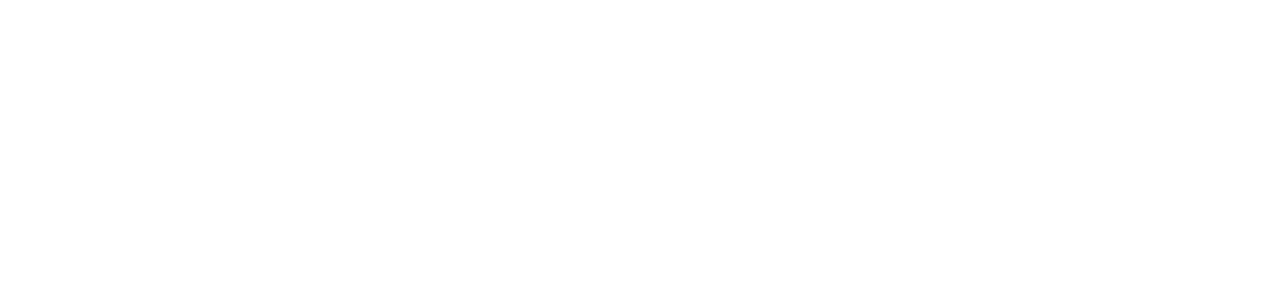
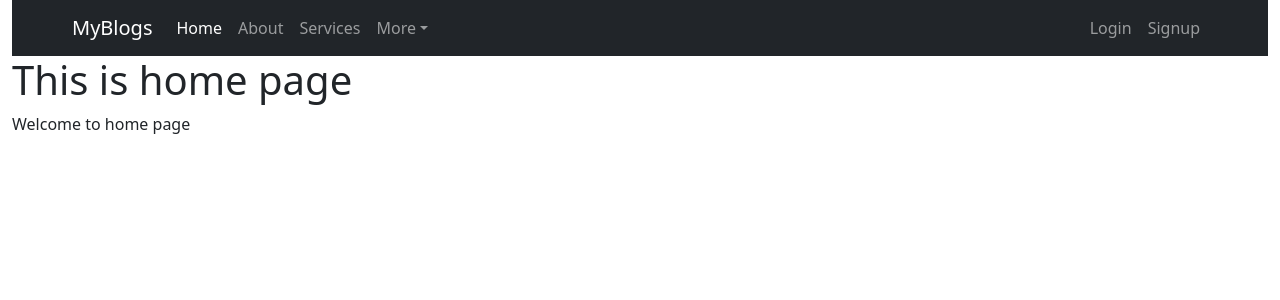
Before and after one commit to DangatSunita/blog-app, a React (Create React App) app: page /home in a window 1280 px wide. Before the commit this address had no page. Shown: the top 300 px of the page. Built offline with nearby package versions, Linux system fonts and the light colour scheme.

Commit message:
BA 02: Committing private routes
Private routes, Logout functionality

```diff
--- a/src/App.js
+++ b/src/App.js
@@ -8,6 +8,10 @@
 import Services from './pages/Services';
 import {ToastContainer} from 'react-toastify';
 
+import Privateroute from './components/Privateroute';
+import Userdashboard from './pages/user-routes/Userdashboard';
+import Profileinfo from './pages/user-routes/Profileinfo';
+
 function App() {
   return (
     <BrowserRouter>
@@ -16,8 +20,15 @@
       <Route path= "/" element = {<Home />} />
       <Route path= "/login" element = {<Login />} />
       <Route path= "/signup" element = {<Signup />} />
+      <Route path= "/home" element = {<Home />} />
       <Route path= "/about" element = {<About />} />
       <Route path= "/services" element = {<Services />} />
+
+
+      <Route path= "/user" element = {<Privateroute />} >
+        <Route path= "dashboard" element = {<Userdashboard />} />
+        <Route path= "profile-info" element = {<Profileinfo />} />
+      </Route>
     </Routes>
     </BrowserRouter>
   );
--- a/src/auth/index.js
+++ b/src/auth/index.js
@@ -22,8 +22,8 @@
   //get currentUser
   export const getCurrentUserDetail = () => {
     if (isLoggedIn()) {
-      return JSON.parse(localStorage.getItem("data"));
+      return JSON.parse(localStorage.getItem("data")).user;
     } else {
-      return false;
+      return undefined;
     }
   };
--- a/src/components/CustomNavBar.jsx
+++ b/src/components/CustomNavBar.jsx
@@ -1,17 +1,38 @@
-import { useState } from "react";
-import {NavLink as ReactLink} from "react-router-dom";
+import { useEffect, useState } from "react";
+import {NavLink as ReactLink, useNavigate} from "react-router-dom";
 import {Navbar, NavbarBrand, NavbarToggler, NavbarText, Collapse, Nav, NavItem, NavLink, UncontrolledDropdown, DropdownToggle, DropdownMenu, DropdownItem} from "reactstrap";
+import { doLogout, getCurrentUserDetail, isLoggedIn } from "../auth";
 
 
 const CustomNavBar =() =>{
+
+    let navigate= useNavigate()
     const [isOpen, setIsOpen] = useState(false)
+
+    const [login, setLogin] = useState(false)
+    const [user, setUser] = useState(undefined)
+
+    useEffect(()=>{
+        setLogin(isLoggedIn())
+        setUser(getCurrentUserDetail())
+    },[login])
+
+    const logout=()=>{
+      doLogout(()=>{
+        //logout
+        setLogin(false)
+        navigate("/")
+      })
+    }
+
     return(
         <div>
             <Navbar
                 color="dark"
                 dark
                 expand="md"
-                fixed="">
+                fixed=""
+                className="px-5">
         <NavbarBrand tag={ReactLink} to = "/">
             MyBlogs
         </NavbarBrand>
@@ -22,18 +43,18 @@
             navbar
           >
             <NavItem>
+              <NavLink tag={ReactLink} to = "/home">
+                Home
+              </NavLink>
+            </NavItem>
+            <NavItem>
               <NavLink tag={ReactLink} to = "/about">
                 About
               </NavLink>
             </NavItem>
             <NavItem>
-              <NavLink tag={ReactLink} to = "/login">
-                Login
-              </NavLink>
-            </NavItem>
-            <NavItem>
-              <NavLink tag={ReactLink} to = "/signup">
-                Signup
+              <NavLink tag={ReactLink} to = "/services">
+              Services
               </NavLink>
             </NavItem>
             <UncontrolledDropdown nav inNavbar>
@@ -41,9 +62,6 @@
                 More
               </DropdownToggle>
               <DropdownMenu end>
-                <DropdownItem tag={ReactLink} to ="/services">
-                  Services
-                </DropdownItem>
                 <DropdownItem>
                   Contact us
                 </DropdownItem>
@@ -54,7 +72,47 @@
               </DropdownMenu>
             </UncontrolledDropdown>
           </Nav>
-          <NavbarText>Youtube</NavbarText>
+         <Nav navbar>
+          {
+            login &&(
+              <>
+              <NavItem>
+                <NavLink tag={ReactLink} to ="/user/profile-info">
+                  Profile Info
+                </NavLink>
+              </NavItem>
+
+              <NavItem>
+                <NavLink tag={ReactLink} to ="/user/dashboard">
+                  {user.email}
+                </NavLink>
+              </NavItem>
+
+              <NavItem>
+                <NavLink onClick={logout}>
+                  Logout
+                </NavLink>
+              </NavItem>
+              </>
+            )
+          }
+          {
+            !login && (
+              <>
+              <NavItem>
+              <NavLink tag={ReactLink} to = "/login">
+                Login
+              </NavLink>
+            </NavItem>
+            <NavItem>
+              <NavLink tag={ReactLink} to = "/signup">
+                Signup
+              </NavLink>
+            </NavItem>
+              </>
+            )
+          }
+         </Nav>
         </Collapse>
       </Navbar>
         </div>
--- /dev/null
+++ b/src/components/Privateroute.jsx
@@ -0,0 +1,11 @@
+import React from 'react'
+import { Navigate, Outlet } from 'react-router-dom'
+import { isLoggedIn } from '../auth'
+
+const Privateroute =()=> {
+
+    return  isLoggedIn() ? <Outlet /> : <Navigate to={"/login"}  />
+
+}
+
+export default Privateroute
--- a/src/pages/Login.js
+++ b/src/pages/Login.js
@@ -4,7 +4,10 @@
 import {toast} from 'react-toastify';
 import { loginUser } from "../services/user-service";
 import { doLogin } from "../auth";
+import { useNavigate } from "react-router-dom";
 const Login = () => {
+
+    const navigate = useNavigate()
 
     const[loginDetail, setLoginDetail] =useState({
         username: "",
@@ -42,6 +45,8 @@
             // save data to localStorage
             doLogin(data, ()=>{
                 console.log("Login detail is saved to local storage")
+                //Redirect to user- dashboard
+                navigate("/user/dashboard")
             })
             toast.success("User Login successfully....");
         }).catch((error) =>{
--- /dev/null
+++ b/src/pages/user-routes/Profileinfo.jsx
@@ -0,0 +1,12 @@
+import React from 'react'
+import Base from '../../components/Base'
+
+function Profileinfo() {
+  return (
+   <Base>
+     <div>Profileinfo</div>
+   </Base>
+  )
+}
+
+export default Profileinfo
--- /dev/null
+++ b/src/pages/user-routes/Userdashboard.jsx
@@ -0,0 +1,15 @@
+import React from "react";
+import Base from "../../components/Base";
+
+const Userdashboard = () =>{
+    return (
+        <Base>
+            <div>
+            <h1>Welcome to user dashboard</h1>
+            <p>Google LLC is an American multinational technology company focusing on artificial intelligence, online advertising, search engine technology, cloud computing, computer software, quantum computing, e-commerce, and consumer electronics.</p>
+            </div>
+        </Base>
+    )
+}
+
+export default Userdashboard;
```
